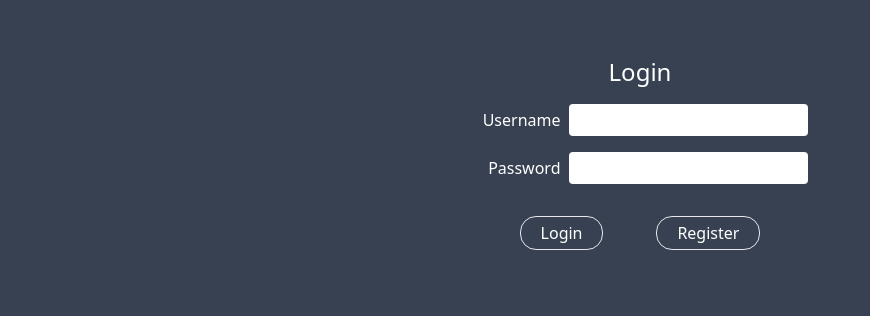
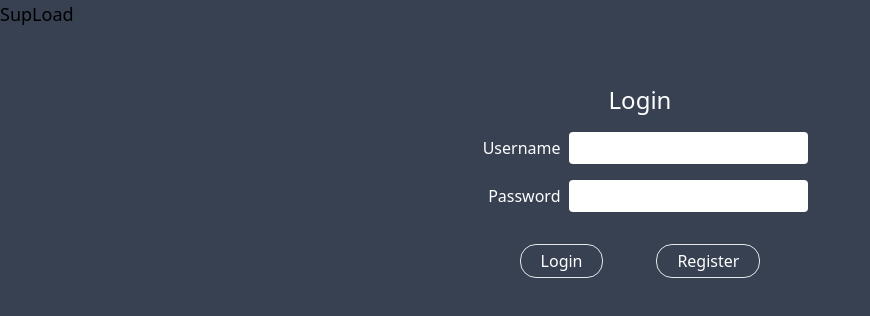
Before and after one commit to meloegel/SupLoad-FE, a React (Create React App) app: page / in a window 1280 px wide. Shown: the top 316 px of the page, without its empty margins (0-870 px from the left). Built offline with nearby package versions, Linux system fonts and the light colour scheme.

Commit message:
added simple header

```diff
--- /dev/null
+++ b/src/common/Header.tsx
@@ -0,0 +1,7 @@
+export default function Header():JSX.Element {
+    return (
+        <div className="py=.5">
+            <h3 className="text-left text-lg">SupLoad</h3>
+        </div>
+    )
+}
--- a/src/router/Router.tsx
+++ b/src/router/Router.tsx
@@ -1,12 +1,14 @@
 import { BrowserRouter, Routes, Route } from "react-router-dom";
 import Login from "../account/Login";
 import Register from "../account/Register";
+import Header from "../common/Header";
 import AddContact from "../pages/AddContact";
 import Home from "../pages/Home";
 
 export default function Router(): JSX.Element {
   return (
     <BrowserRouter>
+      <Header />
       <Routes>
         <Route path="/" element={<Login />} />
         <Route path="/register" element={<Register />} />
```
